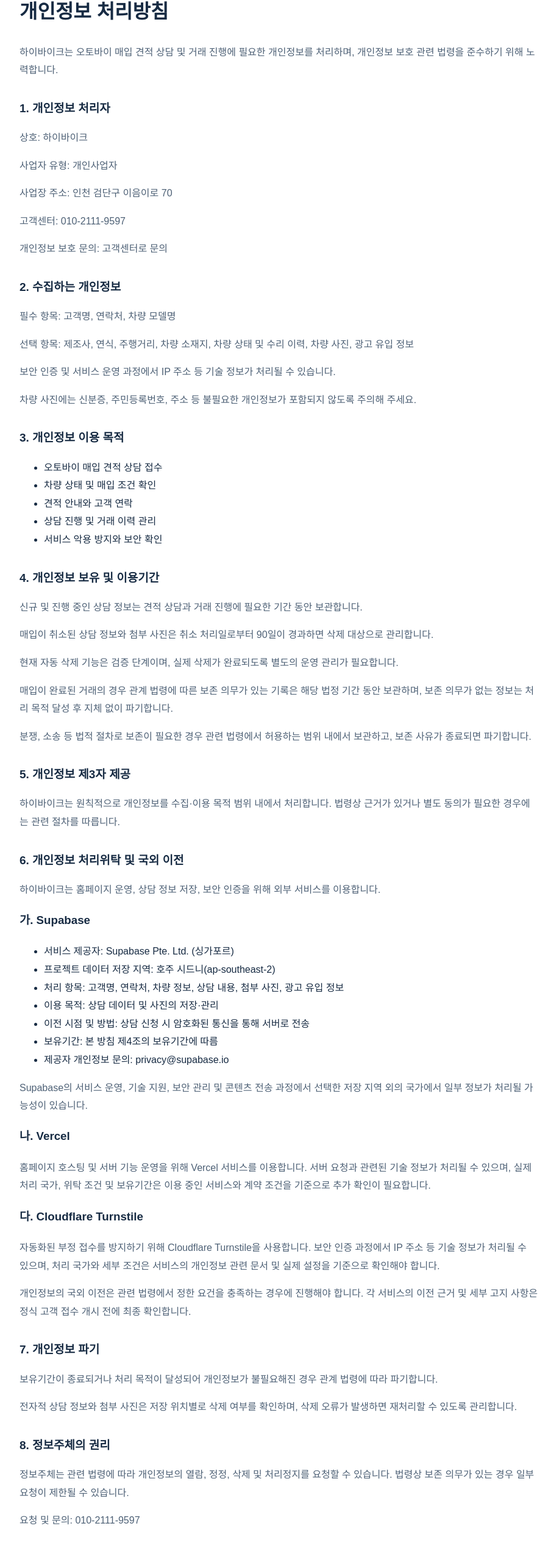
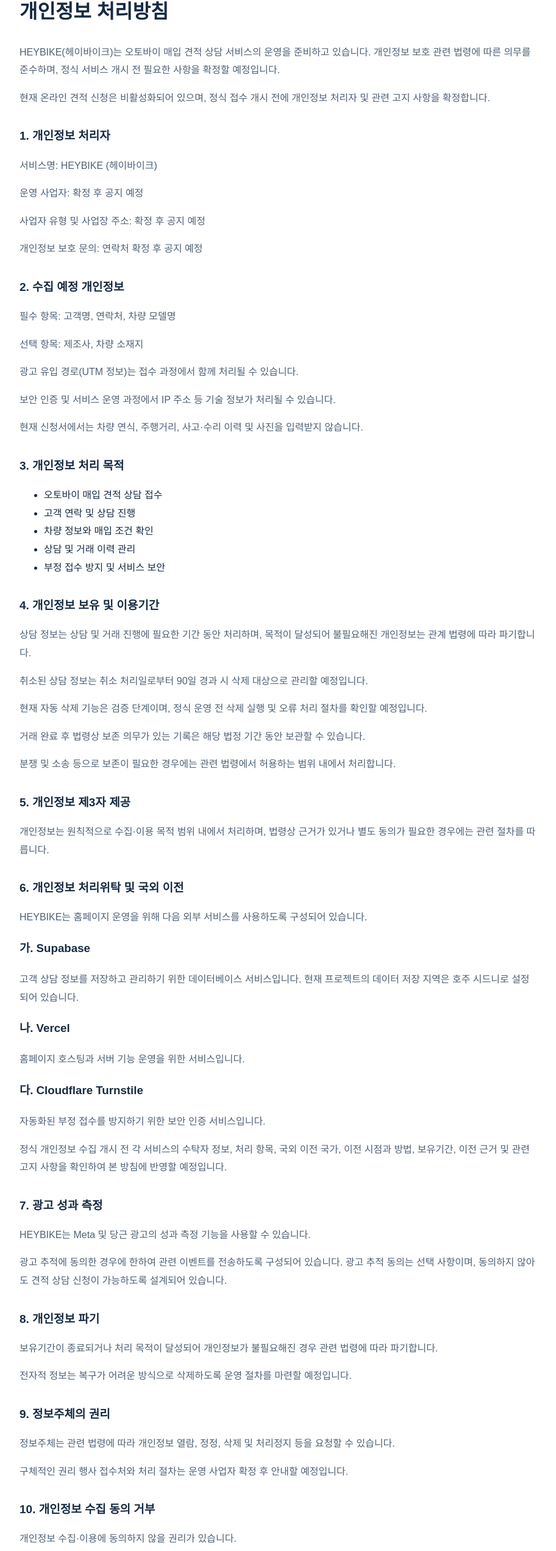
Before and after one commit to bikeseller756-png/heybike, a Next.js app in the folder highbike-web/: page /privacy in a window 1280 px wide. Shown: the part 126-2669 px from the top of the page at 61% size, without its empty margins (58-970 px from the left). Built offline with nearby package versions, Linux system fonts and the light colour scheme.

Commit message:
Update page.tsx

```diff
--- a/highbike-web/app/privacy/page.tsx
+++ b/highbike-web/app/privacy/page.tsx
@@ -1,231 +1,256 @@
 
-import Link from "next/link";
+import Link from 'next/link';
 
 export default function PrivacyPage() {
-  const operator =
-    process.env.PRIVACY_OPERATOR || "하이바이크";
+  const operator = process.env.PRIVACY_OPERATOR || '';
+  const contact = process.env.PRIVACY_CONTACT || '';
 
-  const contact =
-    process.env.PRIVACY_CONTACT || "";
+  const operatorConfirmed =
+    operator.trim() !== '' &&
+    operator.trim() !== '하이바이크' &&
+    operator.trim() !== '미확정';
+
+  const contactConfirmed = contact.trim() !== '';
 
   return (
     <main className="policyPage">
       <div className="container">
-        <Link href="/">← 하이바이크 홈</Link>
+        <Link href="/">← HEYBIKE 홈으로</Link>
 
         <h1>개인정보 처리방침</h1>
 
         <p>
-          하이바이크는 오토바이 매입 견적 상담 및
-          거래 진행에 필요한 개인정보를 처리하며,
-          개인정보 보호 관련 법령을 준수하기 위해
-          노력합니다.
+          HEYBIKE(헤이바이크)는 오토바이 매입 견적
+          상담 서비스의 운영을 준비하고 있습니다.
+          개인정보 보호 관련 법령에 따른 의무를
+          준수하며, 정식 서비스 개시 전 필요한
+          사항을 확정할 예정입니다.
+        </p>
+
+        <p>
+          현재 온라인 견적 신청은 비활성화되어
+          있으며, 정식 접수 개시 전에 개인정보
+          처리자 및 관련 고지 사항을 확정합니다.
         </p>
 
         <h2>1. 개인정보 처리자</h2>
-        <p>상호: {operator}</p>
-        <p>사업자 유형: 개인사업자</p>
-        <p>사업장 주소: 인천 검단구 이음이로 70</p>
+
         <p>
-          고객센터:{" "}
-          <a href="tel:01021119597">
-            010-2111-9597
-          </a>
+          서비스명: HEYBIKE (헤이바이크)
         </p>
+
         <p>
-          개인정보 보호 문의:{" "}
-          {contact ? (
+          운영 사업자:{' '}
+          {operatorConfirmed
+            ? operator
+            : '확정 후 공지 예정'}
+        </p>
+
+        <p>
+          사업자 유형 및 사업장 주소:
+          확정 후 공지 예정
+        </p>
+
+        <p>
+          개인정보 보호 문의:{' '}
+          {contactConfirmed ? (
             <a href={`mailto:${contact}`}>
               {contact}
             </a>
           ) : (
-            "고객센터로 문의"
+            '연락처 확정 후 공지 예정'
           )}
         </p>
 
-        <h2>2. 수집하는 개인정보</h2>
+        <h2>2. 수집 예정 개인정보</h2>
+
         <p>
           필수 항목: 고객명, 연락처, 차량 모델명
         </p>
+
         <p>
-          선택 항목: 제조사, 연식, 주행거리,
-          차량 소재지, 차량 상태 및 수리 이력,
-          차량 사진, 광고 유입 정보
+          선택 항목: 제조사, 차량 소재지
         </p>
+
+        <p>
+          광고 유입 경로(UTM 정보)는 접수 과정에서
+          함께 처리될 수 있습니다.
+        </p>
+
         <p>
           보안 인증 및 서비스 운영 과정에서
           IP 주소 등 기술 정보가 처리될 수 있습니다.
         </p>
+
         <p>
-          차량 사진에는 신분증, 주민등록번호,
-          주소 등 불필요한 개인정보가 포함되지
-          않도록 주의해 주세요.
+          현재 신청서에서는 차량 연식, 주행거리,
+          사고·수리 이력 및 사진을 입력받지
+          않습니다.
         </p>
 
-        <h2>3. 개인정보 이용 목적</h2>
+        <h2>3. 개인정보 처리 목적</h2>
+
         <ul>
           <li>오토바이 매입 견적 상담 접수</li>
-          <li>차량 상태 및 매입 조건 확인</li>
-          <li>견적 안내와 고객 연락</li>
-          <li>상담 진행 및 거래 이력 관리</li>
-          <li>서비스 악용 방지와 보안 확인</li>
+          <li>고객 연락 및 상담 진행</li>
+          <li>차량 정보와 매입 조건 확인</li>
+          <li>상담 및 거래 이력 관리</li>
+          <li>부정 접수 방지 및 서비스 보안</li>
         </ul>
 
         <h2>4. 개인정보 보유 및 이용기간</h2>
+
         <p>
-          신규 및 진행 중인 상담 정보는 견적 상담과
-          거래 진행에 필요한 기간 동안 보관합니다.
+          상담 정보는 상담 및 거래 진행에 필요한
+          기간 동안 처리하며, 목적이 달성되어
+          불필요해진 개인정보는 관계 법령에 따라
+          파기합니다.
         </p>
+
         <p>
-          매입이 취소된 상담 정보와 첨부 사진은
-          취소 처리일로부터 90일이 경과하면
-          삭제 대상으로 관리합니다.
+          취소된 상담 정보는 취소 처리일로부터
+          90일 경과 시 삭제 대상으로 관리할
+          예정입니다.
         </p>
+
         <p>
           현재 자동 삭제 기능은 검증 단계이며,
-          실제 삭제가 완료되도록 별도의 운영 관리가
-          필요합니다.
+          정식 운영 전 삭제 실행 및 오류 처리
+          절차를 확인할 예정입니다.
         </p>
+
         <p>
-          매입이 완료된 거래의 경우 관계 법령에 따른
-          보존 의무가 있는 기록은 해당 법정 기간 동안
-          보관하며, 보존 의무가 없는 정보는 처리 목적
-          달성 후 지체 없이 파기합니다.
+          거래 완료 후 법령상 보존 의무가 있는
+          기록은 해당 법정 기간 동안 보관할
+          수 있습니다.
         </p>
+
         <p>
-          분쟁, 소송 등 법적 절차로 보존이 필요한 경우
-          관련 법령에서 허용하는 범위 내에서 보관하고,
-          보존 사유가 종료되면 파기합니다.
+          분쟁 및 소송 등으로 보존이 필요한
+          경우에는 관련 법령에서 허용하는
+          범위 내에서 처리합니다.
         </p>
 
         <h2>5. 개인정보 제3자 제공</h2>
+
         <p>
-          하이바이크는 원칙적으로 개인정보를
-          수집·이용 목적 범위 내에서 처리합니다.
-          법령상 근거가 있거나 별도 동의가 필요한
-          경우에는 관련 절차를 따릅니다.
+          개인정보는 원칙적으로 수집·이용 목적
+          범위 내에서 처리하며, 법령상 근거가
+          있거나 별도 동의가 필요한 경우에는
+          관련 절차를 따릅니다.
         </p>
 
         <h2>6. 개인정보 처리위탁 및 국외 이전</h2>
+
         <p>
-          하이바이크는 홈페이지 운영, 상담 정보 저장,
-          보안 인증을 위해 외부 서비스를 이용합니다.
+          HEYBIKE는 홈페이지 운영을 위해
+          다음 외부 서비스를 사용하도록
+          구성되어 있습니다.
         </p>
 
         <h3>가. Supabase</h3>
-        <ul>
-          <li>
-            서비스 제공자: Supabase Pte. Ltd.
-            (싱가포르)
-          </li>
-          <li>
-            프로젝트 데이터 저장 지역:
-            호주 시드니(ap-southeast-2)
-          </li>
-          <li>
-            처리 항목: 고객명, 연락처, 차량 정보,
-            상담 내용, 첨부 사진, 광고 유입 정보
-          </li>
-          <li>
-            이용 목적: 상담 데이터 및 사진의 저장·관리
-          </li>
-          <li>
-            이전 시점 및 방법: 상담 신청 시
-            암호화된 통신을 통해 서버로 전송
-          </li>
-          <li>
-            보유기간: 본 방침 제4조의 보유기간에 따름
-          </li>
-          <li>
-            제공자 개인정보 문의:
-            privacy@supabase.io
-          </li>
-        </ul>
+
         <p>
-          Supabase의 서비스 운영, 기술 지원,
-          보안 관리 및 콘텐츠 전송 과정에서
-          선택한 저장 지역 외의 국가에서
-          일부 정보가 처리될 가능성이 있습니다.
+          고객 상담 정보를 저장하고 관리하기
+          위한 데이터베이스 서비스입니다.
+          현재 프로젝트의 데이터 저장 지역은
+          호주 시드니로 설정되어 있습니다.
         </p>
 
         <h3>나. Vercel</h3>
+
         <p>
-          홈페이지 호스팅 및 서버 기능 운영을 위해
-          Vercel 서비스를 이용합니다. 서버 요청과
-          관련된 기술 정보가 처리될 수 있으며,
-          실제 처리 국가, 위탁 조건 및 보유기간은
-          이용 중인 서비스와 계약 조건을 기준으로
-          추가 확인이 필요합니다.
+          홈페이지 호스팅과 서버 기능 운영을
+          위한 서비스입니다.
         </p>
 
         <h3>다. Cloudflare Turnstile</h3>
+
         <p>
-          자동화된 부정 접수를 방지하기 위해
-          Cloudflare Turnstile을 사용합니다.
-          보안 인증 과정에서 IP 주소 등
-          기술 정보가 처리될 수 있으며,
-          처리 국가와 세부 조건은
-          서비스의 개인정보 관련 문서 및
-          실제 설정을 기준으로 확인해야 합니다.
+          자동화된 부정 접수를 방지하기 위한
+          보안 인증 서비스입니다.
         </p>
 
         <p>
-          개인정보의 국외 이전은 관련 법령에서
-          정한 요건을 충족하는 경우에 진행해야
-          합니다. 각 서비스의 이전 근거 및
-          세부 고지 사항은 정식 고객 접수
-          개시 전에 최종 확인합니다.
+          정식 개인정보 수집 개시 전 각 서비스의
+          수탁자 정보, 처리 항목, 국외 이전 국가,
+          이전 시점과 방법, 보유기간, 이전 근거
+          및 관련 고지 사항을 확인하여
+          본 방침에 반영할 예정입니다.
         </p>
 
-        <h2>7. 개인정보 파기</h2>
+        <h2>7. 광고 성과 측정</h2>
+
         <p>
-          보유기간이 종료되거나 처리 목적이 달성되어
-          개인정보가 불필요해진 경우 관계 법령에
-          따라 파기합니다.
-        </p>
-        <p>
-          전자적 상담 정보와 첨부 사진은 저장 위치별로
-          삭제 여부를 확인하며, 삭제 오류가 발생하면
-          재처리할 수 있도록 관리합니다.
+          HEYBIKE는 Meta 및 당근 광고의
+          성과 측정 기능을 사용할 수 있습니다.
         </p>
 
-        <h2>8. 정보주체의 권리</h2>
         <p>
-          정보주체는 관련 법령에 따라 개인정보의
-          열람, 정정, 삭제 및 처리정지를 요청할 수
-          있습니다. 법령상 보존 의무가 있는 경우
-          일부 요청이 제한될 수 있습니다.
-        </p>
-        <p>
-          요청 및 문의:{" "}
-          {contact ? (
-            <a href={`mailto:${contact}`}>
-              {contact}
-            </a>
-          ) : (
-            <a href="tel:01021119597">
-              010-2111-9597
-            </a>
-          )}
+          광고 추적에 동의한 경우에 한하여
+          관련 이벤트를 전송하도록 구성되어
+          있습니다. 광고 추적 동의는 선택
+          사항이며, 동의하지 않아도 견적
+          상담 신청이 가능하도록 설계되어
+          있습니다.
         </p>
 
-        <h2>9. 개인정보 수집 동의 거부</h2>
+        <h2>8. 개인정보 파기</h2>
+
         <p>
-          개인정보 수집·이용에 동의하지 않을 권리가
-          있습니다. 다만 필수 항목의 수집·이용에
-          동의하지 않으면 온라인 견적 상담 신청이
-          제한됩니다.
+          보유기간이 종료되거나 처리 목적이
+          달성되어 개인정보가 불필요해진 경우
+          관련 법령에 따라 파기합니다.
         </p>
 
-        <h2>10. 개인정보 안전성 확보</h2>
         <p>
-          하이바이크는 접근 권한 제한, 보안 인증,
-          전송 보안 등 개인정보 보호를 위한
-          기술적·관리적 조치를 적용합니다.
+          전자적 정보는 복구가 어려운 방식으로
+          삭제하도록 운영 절차를 마련할
+          예정입니다.
         </p>
 
-        <h2>11. 시행일</h2>
-        <p>2026년 10월 26일</p>
+        <h2>9. 정보주체의 권리</h2>
+
+        <p>
+          정보주체는 관련 법령에 따라
+          개인정보 열람, 정정, 삭제 및
+          처리정지 등을 요청할 수 있습니다.
+        </p>
+
+        <p>
+          구체적인 권리 행사 접수처와
+          처리 절차는 운영 사업자 확정 후
+          안내할 예정입니다.
+        </p>
+
+        <h2>10. 개인정보 수집 동의 거부</h2>
+
+        <p>
+          개인정보 수집·이용에 동의하지 않을
+          권리가 있습니다.
+        </p>
+
+        <p>
+          다만 견적 상담에 필요한 필수
+          개인정보 수집에 동의하지 않는
+          경우 온라인 신청이 제한됩니다.
+        </p>
+
+        <h2>11. 개인정보 안전성 확보</h2>
+
+        <p>
+          개인정보 보호를 위해 관리자 접근
+          통제, 인증, 암호화된 통신 등
+          기술적·관리적 보호조치를
+          적용하도록 구성하고 있습니다.
+        </p>
+
+        <h2>12. 시행일</h2>
+
+        <p>
+          정식 개인정보 수집 개시 전
+          확정하여 공지 예정
+        </p>
       </div>
     </main>
   );
```
